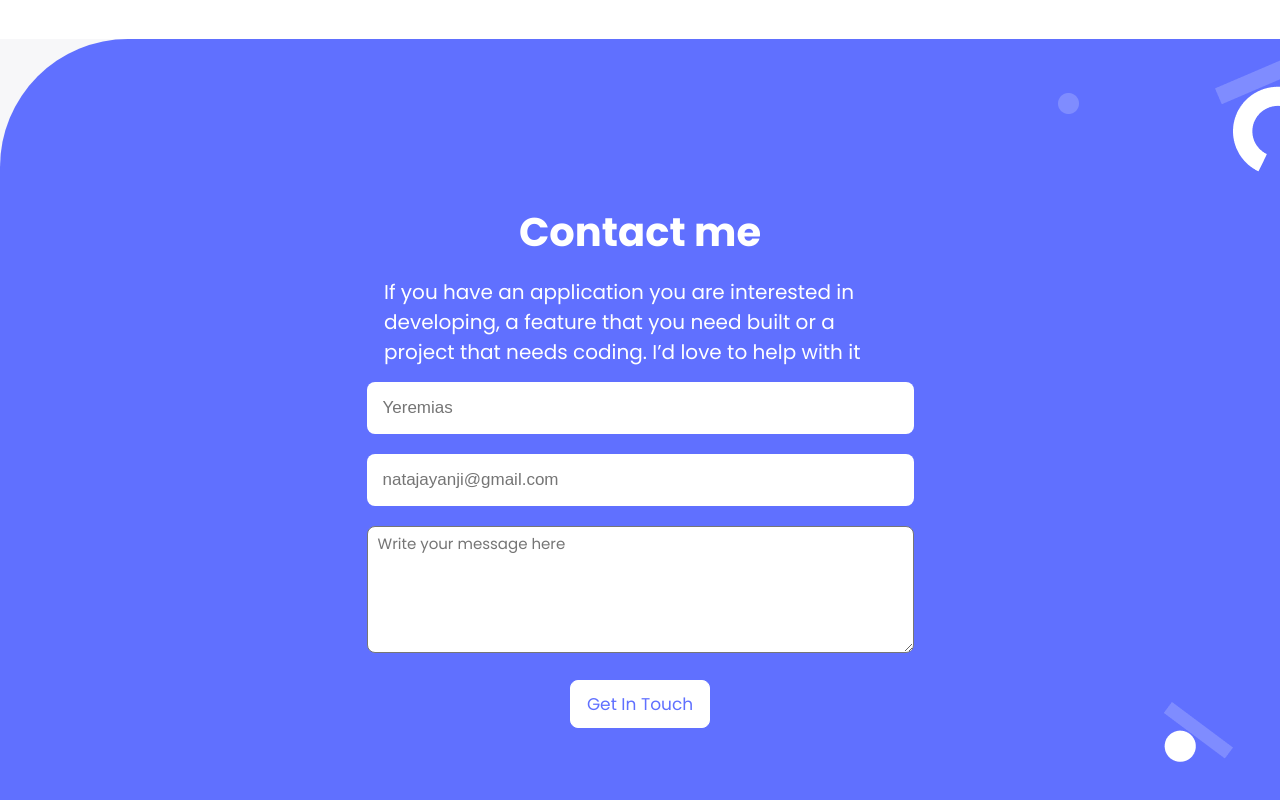
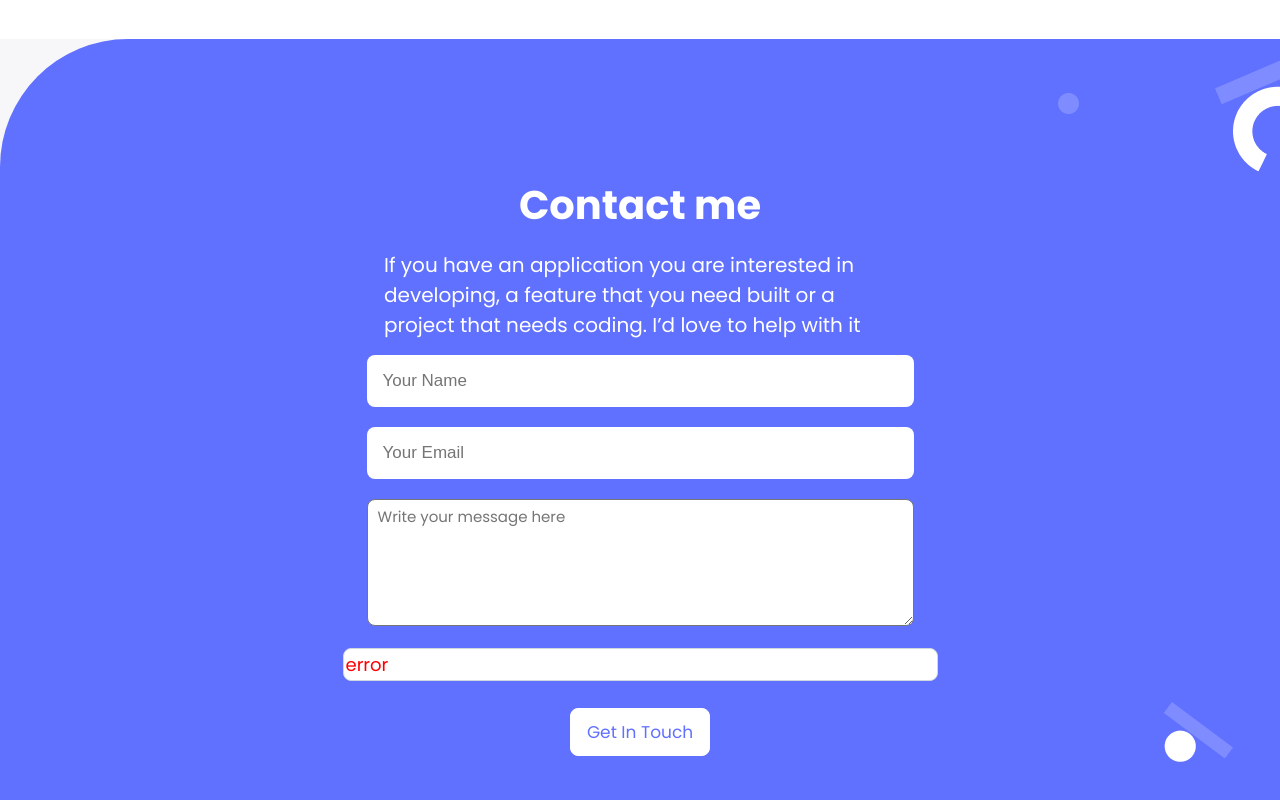
Before and after one commit to Nelofarzabi/Portfolio, a website: page index.html in a window 1280 px wide. Shown: the part 3872-4672 px from the top of the page. Drawn offline with nearby package versions, Linux system fonts and the light colour scheme.

Commit message:
Add error massage for form validation

```diff
--- a/index.html
+++ b/index.html
@@ -236,20 +236,22 @@
           class="form"
           action="https://formspree.io/f/mlezyvyo"
           method="post"
+          id="form"
         >
           <input
             type="text"
             class="field"
             required
             maxlength="30"
-            placeholder="Yeremias"
+            placeholder="Your Name"
+            id="contact-name"
           />
           <input
             type="email"
             id="email"
             class="field"
             required
-            placeholder="natajayanji@gmail.com"
+            placeholder="Your Email"
           />
           <textarea
             class="text-area"
@@ -261,6 +263,7 @@
             name="message"
             id="message"
           ></textarea>
+           <p id="error-message">error</p>
           <button class="btn-submit" type="submit">Get In Touch</button>
         </form>
       </div>
--- a/style.css
+++ b/style.css
@@ -440,6 +440,17 @@ h2 {
   border: none;
 }
 
+#error-message {
+  padding: 2px;
+  margin-top: 22px;
+  color: #f00;
+  font-size: 15px;
+  float: left;
+  background-color: #fff;
+  border-radius: 8px;
+  border: 1px solid #cfd8dc;
+}
+
 .text-area {
   margin: 0 24px 0 24px;
   border-radius: 8px;
@@ -849,6 +860,17 @@ h2 {
     list-style-type: none;
   }
 
+  #error-message {
+    padding: 2px;
+    margin-top: 22px;
+    color: #f00;
+    font-size: 18px;
+    float: left;
+    background-color: #fff;
+    border-radius: 8px;
+    border: 1px solid #cfd8dc;
+  }
+
   .about-subheading {
     text-transform: uppercase;
     font-weight: 500;
```
